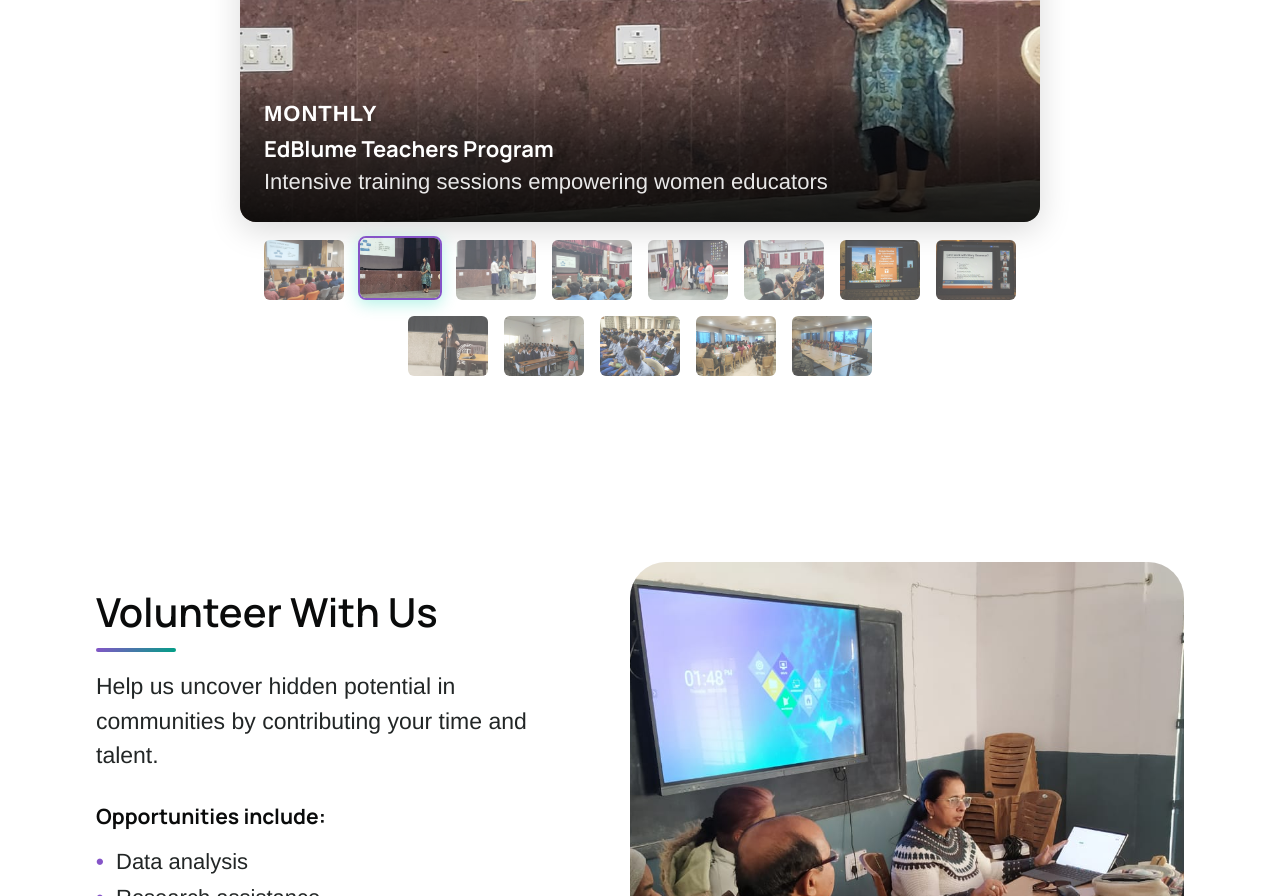
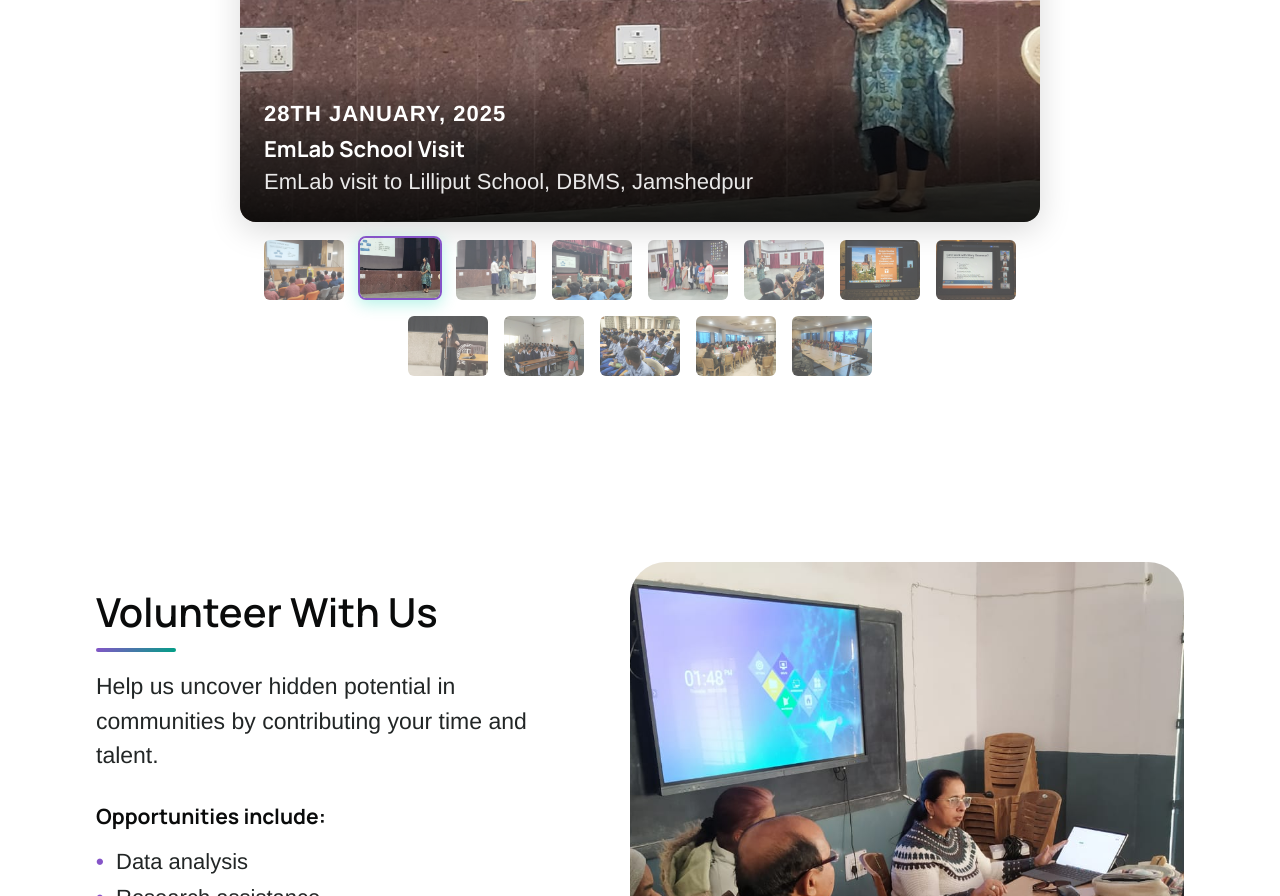
Before and after one commit to apoorv4120/EdBlume, a plain HTML site: page index.html in a window 1280 px wide. Shown: the part 10584-11480 px from the top of the page. Drawn offline with Linux system fonts and the light colour scheme; animation ran at ten frames a second.

Commit message:
Update index.html

```diff
--- a/index.html
+++ b/index.html
@@ -421,9 +421,9 @@
                     <img id="main-gallery-img" src="images/Image 10.jpeg" alt="EmLab School Visits" class="main-gallery-image">
                     <div class="main-gallery-overlay">
                         <div class="main-gallery-content">
-                            <div class="event-date" id="main-event-date">Ongoing</div>
-                            <h4 id="main-event-title">EmLab School Visits</h4>
-                            <p id="main-event-desc">Emotional Ecology research in action across educational institutions</p>
+                            <div class="event-date" id="main-event-date">31st January, 2025</div>
+                            <h4 id="main-event-title">EmLab School Visit</h4>
+                            <p id="main-event-desc">EmLab visit to DPS, Hindi School, Sakchi Jamshedpur</p>
                         </div>
                     </div>
                     <!-- Navigation Arrows -->
@@ -436,27 +436,27 @@
                     <div class="thumbnail-item active" data-index="0">
                         <img src="images/Image 10.jpeg" alt="EmLab School Visits" class="thumbnail-img">
                         <div class="thumbnail-data"
-                             data-date="Ongoing"
-                             data-title="EmLab School Visits"
-                             data-desc="Emotional Ecology research in action across educational institutions">
+                             data-date="31st January, 2025"
+                             data-title="EmLab School Visit"
+                             data-desc="EmLab visit to DPS, Hindi School, Sakchi Jamshedpur">
                         </div>
                     </div>
 
                     <div class="thumbnail-item" data-index="1">
                         <img src="images/Image 11.jpeg" alt="Teacher Training" class="thumbnail-img">
                         <div class="thumbnail-data"
-                             data-date="Monthly"
-                             data-title="EdBlume Teachers Program"
-                             data-desc="Intensive training sessions empowering women educators">
+                             data-date="28th January, 2025"
+                             data-title="EmLab School Visit"
+                             data-desc="EmLab visit to Lilliput School, DBMS, Jamshedpur">
                         </div>
                     </div>
 
                     <div class="thumbnail-item" data-index="2">
                         <img src="images/Image 12.jpeg" alt="Community Workshop" class="thumbnail-img">
                         <div class="thumbnail-data"
-                             data-date="Quarterly"
-                             data-title="Community Workshops"
-                             data-desc="Collaborative sessions on change management and emotional well-being">
+                             data-date="28th January, 2025"
+                             data-title="EmLab School Visit"
+                             data-desc="Token of gratitude by Lilliput School, DBMS, Jamshedpur">
                         </div>
                     </div>
 
```
